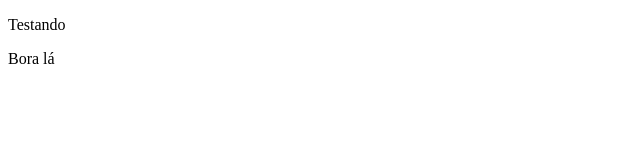
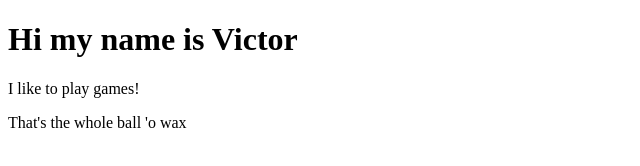
Before and after one commit to VictorDMN/Firts-Html, a plain HTML site: page index.html in a window 1280 px wide. Shown: the whole page, without its empty margins (0-640 px from the left). Drawn offline with Linux system fonts and the light colour scheme.

Commit message:
Novas Linhas

```diff
--- a/index.html
+++ b/index.html
@@ -7,7 +7,8 @@
     <title>First Document</title>
 </head>
 <body>
-    <p>Testando<p>
-    <P>Bora lá</P>
+    <h1>Hi my name is Victor</h1>
+    <p>I like to play games!<p>
+    <P>That's the whole ball 'o wax</P>
 </body>
 </html>
```
